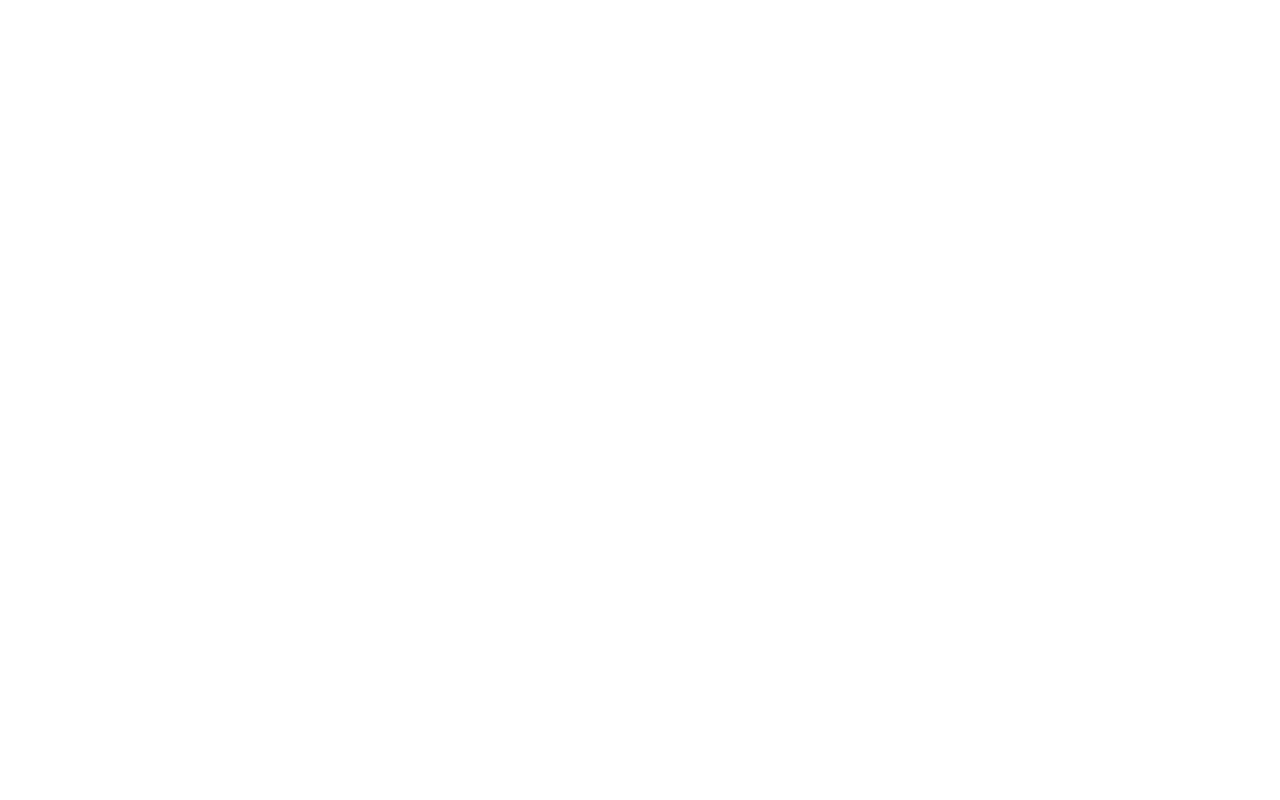
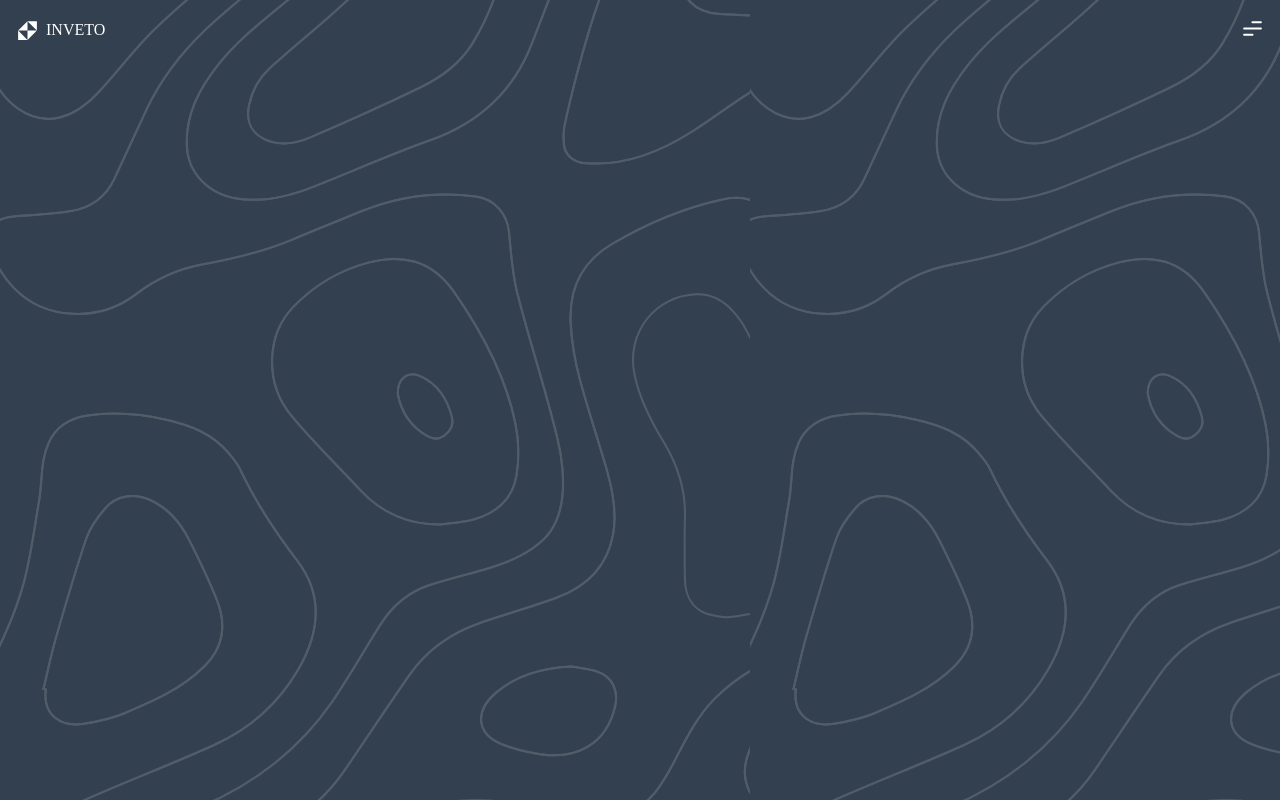
Before and after one commit to DanielAcevedoVega/virtualWallet, a plain HTML site: page index.html in a window 1280 px wide. Drawn offline with Linux system fonts and the light colour scheme.

Commit message:
feat: :lipstick: Se hizo el header
Se implemento la estructura del header y le dimos estilo

```diff
--- a/css/style.css
+++ b/css/style.css
@@ -3,4 +3,33 @@
     padding: 0;
     margin: 0;
     box-sizing: border-box;
+    background: var(--color-1);
+    background-image: url(/storage/img/background.svg);
 }
+.header {
+
+    padding: 0px 15px;
+    display: flex;
+    flex-direction: row;
+    justify-content: space-between;
+    align-items: center;
+    height: 60px;
+}
+.header__title {
+    display: flex;
+    align-items: center;
+    gap: 6px;
+}
+.header__title img{
+    height: 25px;
+    width: 25px;
+}
+.header__title span{
+    color: var(--color-4);
+}
+.header__sidebar {
+}
+.header__sidebar img{
+    height: 25px;
+    width: 25px;
+}
--- a/css/variables.css
+++ b/css/variables.css
@@ -2,4 +2,5 @@
     --color-1: #33404F;
     --color-2: #00DDA3;
     --color-3: #B5C5C3;
+    --color-4: #fff;
 }
--- a/index.html
+++ b/index.html
@@ -4,8 +4,20 @@
     <meta charset="UTF-8">
     <meta name="viewport" content="width=device-width, initial-scale=1.0">
     <title>Document</title>
+    <link rel="stylesheet" href="css/style.css">
 </head>
 <body>
+    <header class="header">
+        <div class="header__title">
+            <img src="/storage/img/logo.svg">
+            <span>INVETO</span>
+        </div>
+        <div class="header__sidebar">
+            <img src="storage/img/sideBarWhite.svg">
+        </div>
+    </header>
+    <footer>
 
+    </footer>
 </body>
 </html>
```
Also changed, not shown: css/balance.css (added), css/cards.css (added), storage/img/background.svg (added), storage/img/logo.svg (added), storage/img/sideBarBlack.svg (renamed from storage/img/sideBar.svg), storage/img/sideBarWhite.svg (added).
